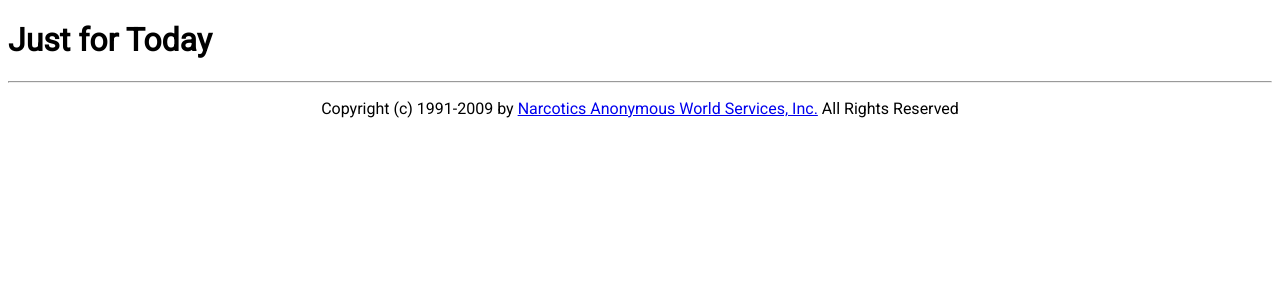
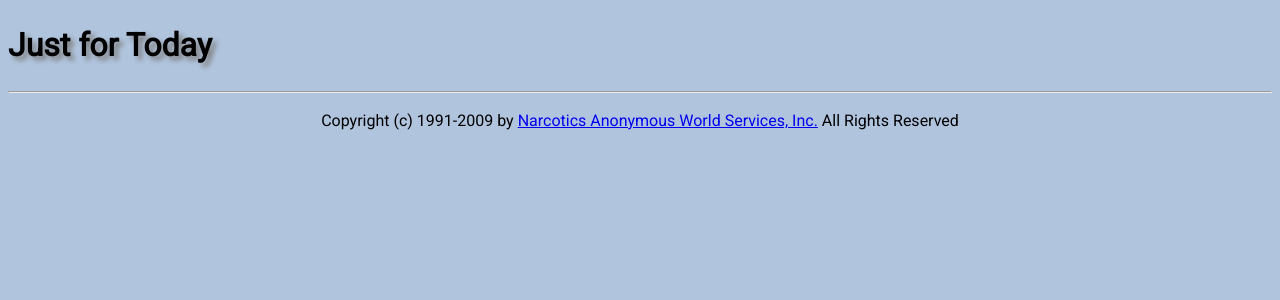
Before and after one commit to bycomputing/jftapp, a Django app: template templates/jftapp/base.html in a window 1280 px wide. Shown: the top 300 px of the page. Run offline with Django 3.2, Linux system fonts and the light colour scheme; the template is opened without the code that fills it, so the values that code supplies are empty.

Commit message:
Improve CSS

```diff
--- a/static/stylesheet.css
+++ b/static/stylesheet.css
@@ -1,5 +1,11 @@
 html {
     font-family: 'Roboto', sans-serif;
+    background-color: lightsteelblue;
+    line-height: 1.5;
+}
+
+h1 {
+    text-shadow: 4px 4px 5px gray;
 }
 
 .alignleft {
```
